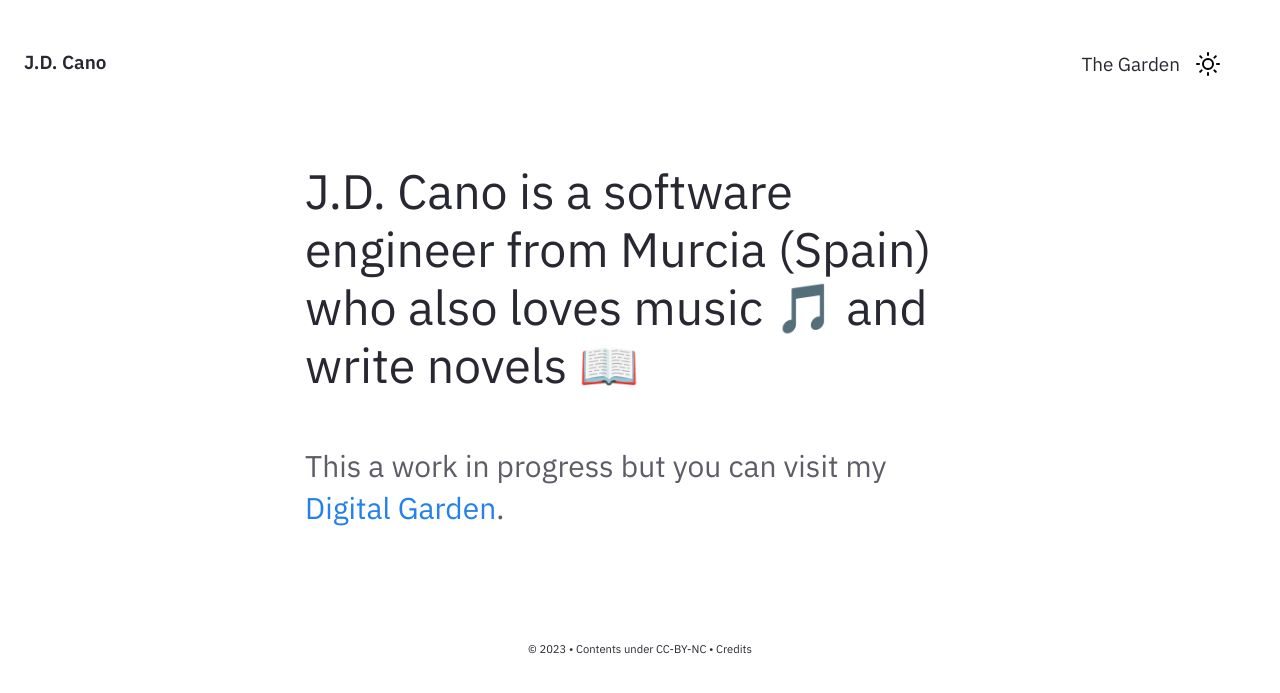
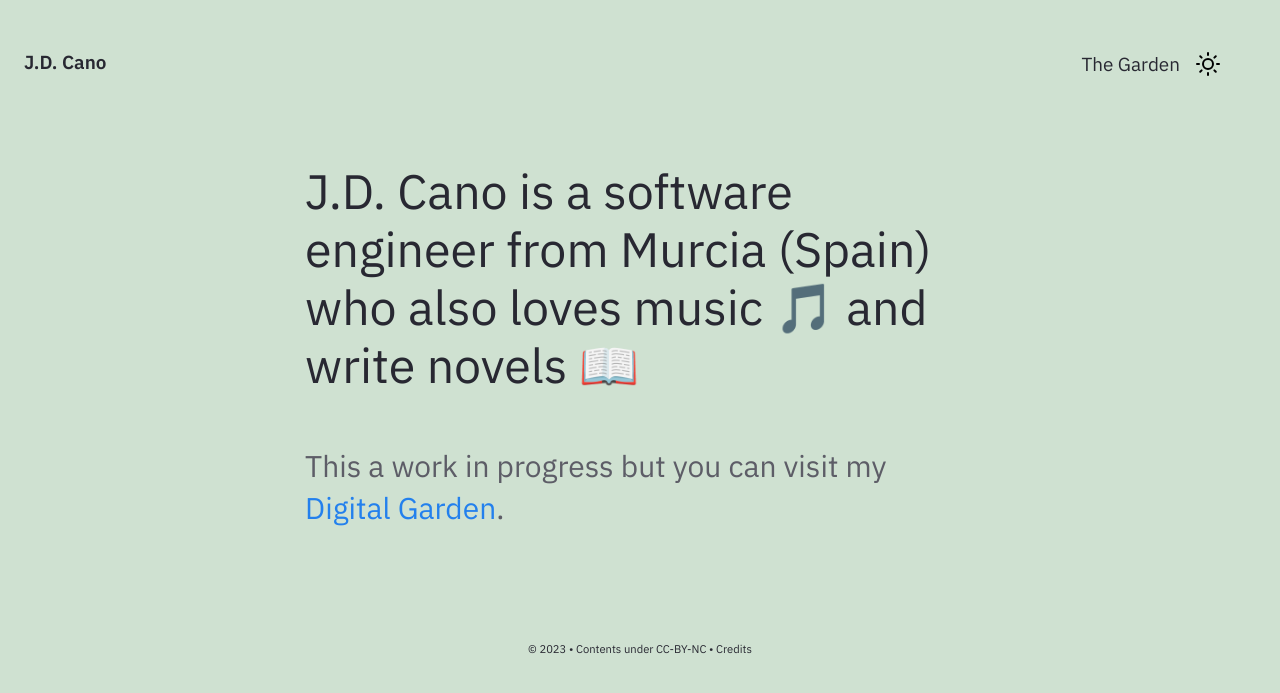
Before and after one commit to Gorzas/gorzas.github.io, a Jekyll site: the page built from pages/index.md, in a window 1280 px wide. Shown: the top 693 px of the page. Built offline with Jekyll 4.4.1, drawn with Linux system fonts in a browser that asks for light colours.

Commit message:
Update background color

```diff
--- a/assets/css/style.css
+++ b/assets/css/style.css
@@ -6,7 +6,7 @@ layout: Stylesheet
 
 html,
 html[data-theme="light"] {
-    --color-bg-main: #FFFFFF;
+    --color-bg-main: #CFE1D1;
     --color-bg-sub: #FAFAFC;
     --color-text-main: #282832;
     --color-text-sub: #5D5D67;
```
